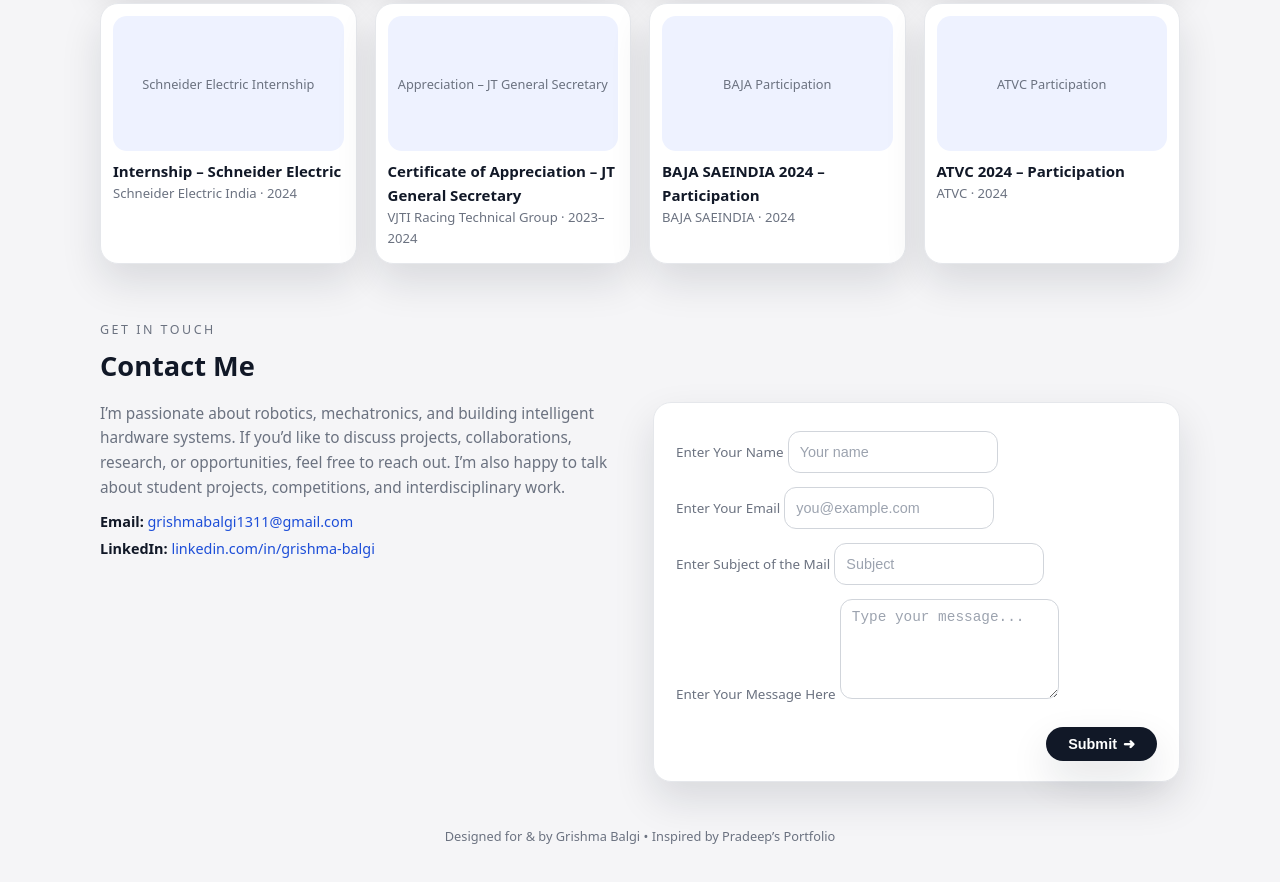
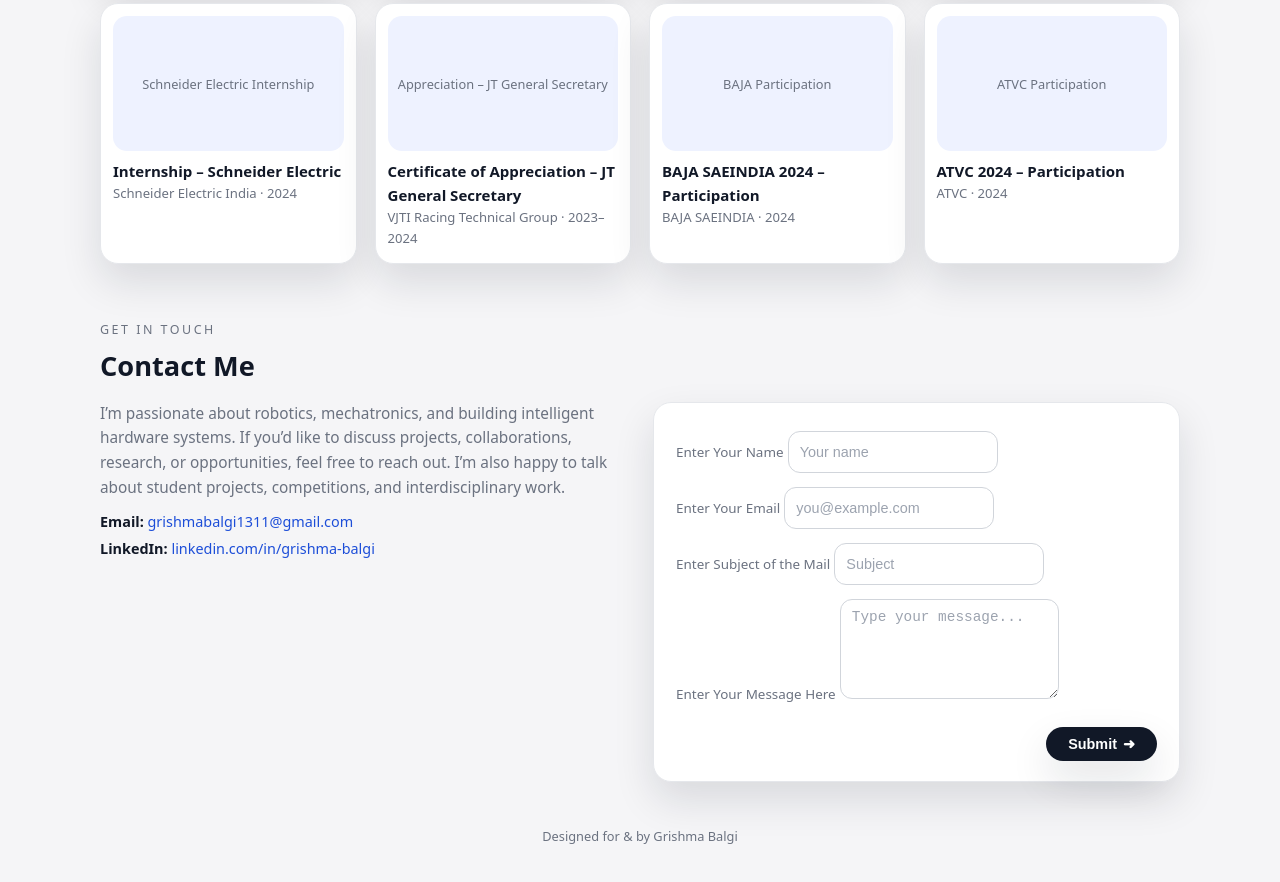
Before and after one commit to grishmabalgi1311/grishma-portfolio, a plain HTML site: page index.html in a window 1280 px wide. Shown: the part 3899-4781 px from the top of the page. Drawn offline with Linux system fonts and the light colour scheme.

Commit message:
Update index.html

```diff
--- a/index.html
+++ b/index.html
@@ -1257,7 +1257,7 @@
     </section>
 
     <footer>
-      <p>Designed for &amp; by Grishma Balgi • Inspired by Pradeep’s Portfolio</p>
+      <p>Designed for &amp; by Grishma Balgi</p>
     </footer>
   </main>
 </body>
```
